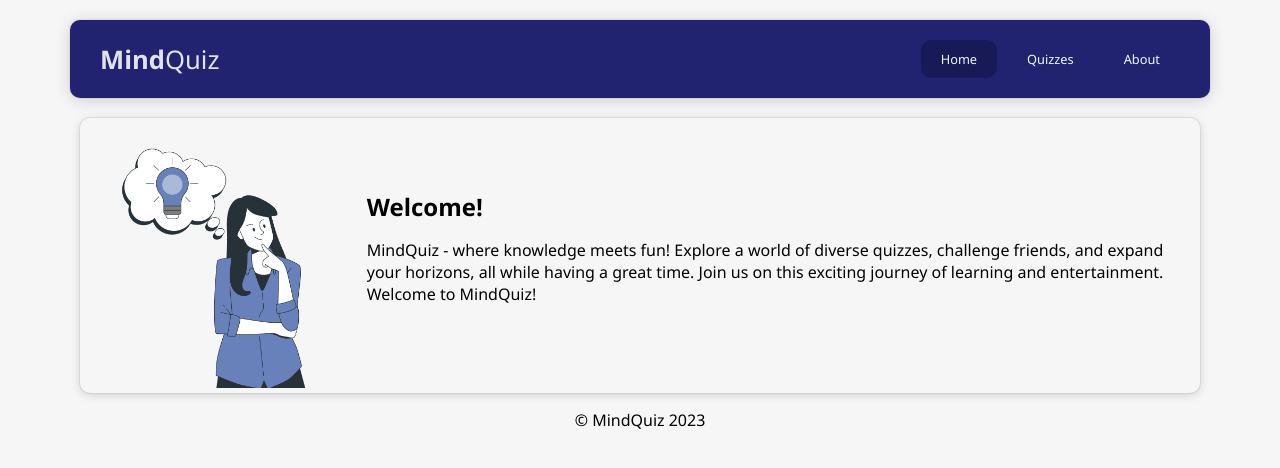
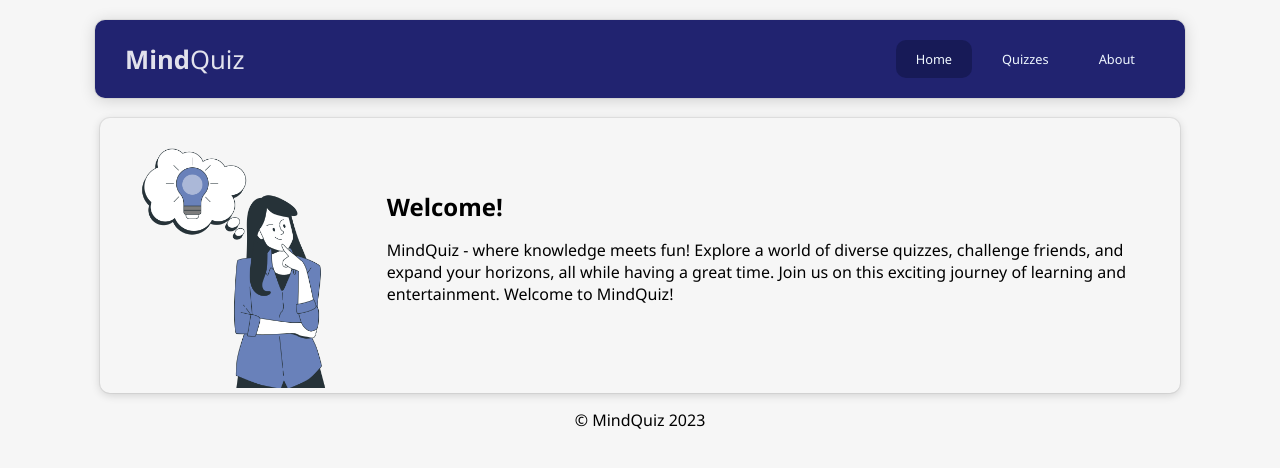
Before and after one commit to romhenri/mindquiz, a React (Vite) app: page / in a window 1280 px wide. Shown: the top 468 px of the page. Built offline with nearby package versions, Linux system fonts and the light colour scheme.

Commit message:
improve: Design

```diff
--- a/index.html
+++ b/index.html
@@ -2,9 +2,10 @@
 <html lang="en">
   <head>
     <meta charset="UTF-8" />
-    <link rel="icon" type="image/svg+xml" href="/vite.svg" />
+    <link rel="icon" type="image/svg+xml" href="./src/assets/logo-quizmind.png" />
     <meta name="viewport" content="width=device-width, initial-scale=1.0" />
     <title>MindQuiz</title>
+    <link rel="shortcut icon" href="./src/assets/logo-quizmind.png" type="image/x-icon">
   </head>
   <body>
     <div id="root"></div>
--- a/src/App.css
+++ b/src/App.css
@@ -60,6 +60,7 @@ section {
   box-shadow: rgba(0, 0, 0, 0.16) 0px 2px 10px 0px, rgba(0, 0, 0, 0.06) 0px 0px 0px 1px;
   border-radius: 10px;
   max-width: 1080px;
+  box-sizing: border-box !important;
 }
 
 .quizCard {
--- a/src/css/Navbar.css
+++ b/src/css/Navbar.css
@@ -9,7 +9,7 @@
   padding: 20px 30px;
   /* gap: 10px; */
   border-radius: 10px;
-  max-width: 1080px;
+  max-width: 1090px;
 
   display: flex;
   align-items: center;
@@ -17,6 +17,7 @@
   justify-content: space-between;
   box-shadow: rgba(0, 0, 0, 0.16) 0px 2px 16px 0px, rgba(0, 0, 0, 0.06) 0px 0px 0px 1px;
   font-size: .8em;
+  box-sizing: border-box !important;
 }
 
 .navbar a {
```
Also changed, not shown: src/assets/logo-quizmind.png (added), src/assets/react1.svg (renamed from src/assets/react.svg).
